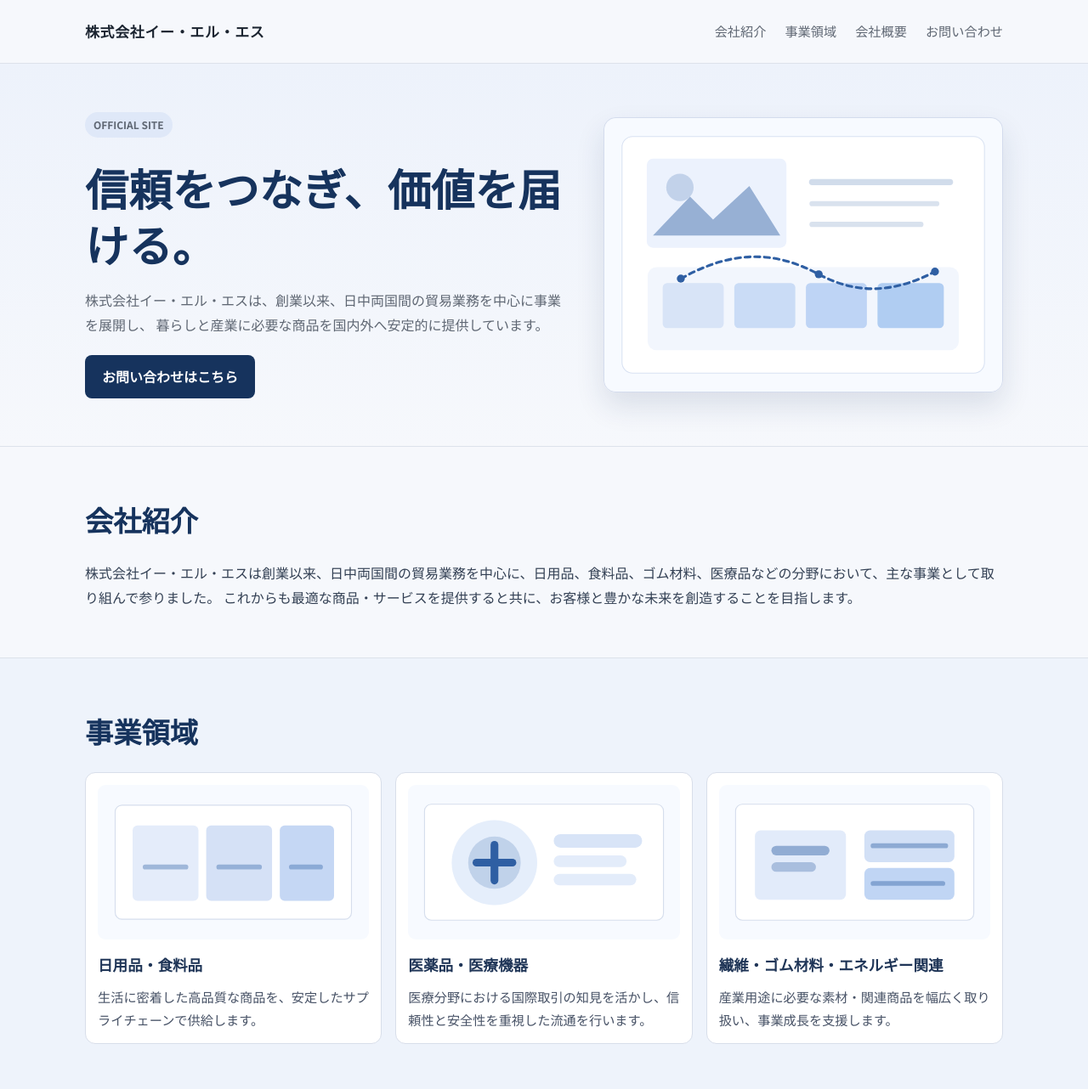
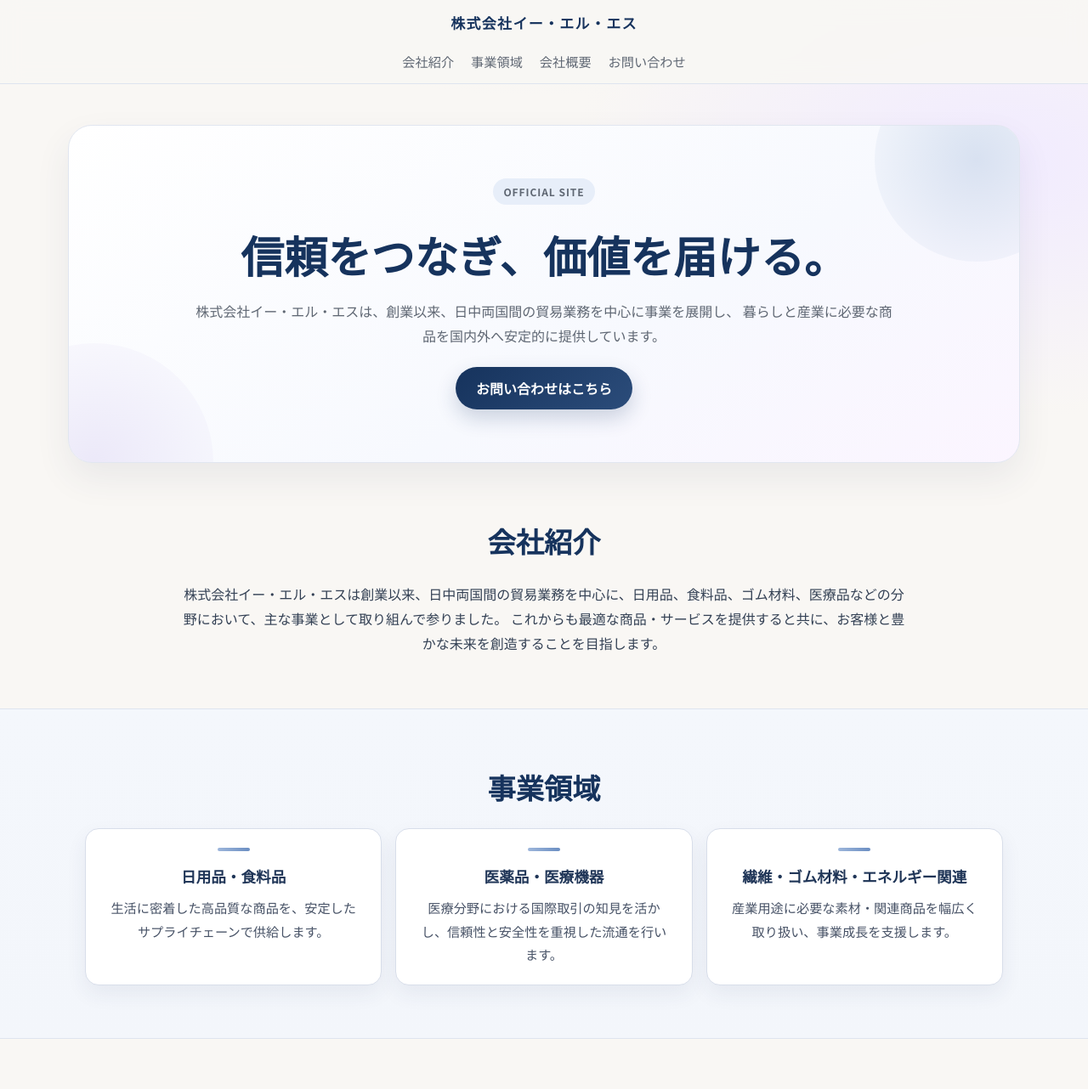
Before and after one commit to onefifteen-z/els-style, a plain HTML site: page index.html in a window 1280 px wide. Shown: the top 1282 px of the page at 85% size. Drawn offline with Linux system fonts and the light colour scheme.

Commit message:
Remove SVG artwork and refine centered light-theme design
Eliminate all image assets and redesign the page with a centered, soft-color visual system using layered gradients, elevated cards, and cleaner spacing for a more polished corporate look.

Co-authored-by: Cursor <cursoragent@cursor.com>

```diff
--- a/index.html
+++ b/index.html
@@ -41,9 +41,6 @@
             </p>
             <a class="button" href="#contact">お問い合わせはこちら</a>
           </div>
-          <div class="hero-image">
-            <img src="./assets/els-hero.svg" alt="国際貿易を表現したイメージ" />
-          </div>
         </div>
       </section>
 
@@ -62,17 +59,14 @@
           <h2>事業領域</h2>
           <div class="cards">
             <article class="card">
-              <img src="./assets/business-daily.svg" alt="" />
               <h3>日用品・食料品</h3>
               <p>生活に密着した高品質な商品を、安定したサプライチェーンで供給します。</p>
             </article>
             <article class="card">
-              <img src="./assets/business-medical.svg" alt="" />
               <h3>医薬品・医療機器</h3>
               <p>医療分野における国際取引の知見を活かし、信頼性と安全性を重視した流通を行います。</p>
             </article>
             <article class="card">
-              <img src="./assets/business-material.svg" alt="" />
               <h3>繊維・ゴム材料・エネルギー関連</h3>
               <p>産業用途に必要な素材・関連商品を幅広く取り扱い、事業成長を支援します。</p>
             </article>
@@ -109,7 +103,7 @@
 
       <section class="section section-contact" id="contact">
         <div class="wrap contact-grid">
-          <div>
+          <div class="contact-card">
             <h2>お問い合わせ</h2>
             <p>ご相談・お取引に関するお問い合わせは、以下までお気軽にご連絡ください。</p>
             <p class="contact-line">TEL: <a href="tel:0332044208">03-3204-4208</a></p>
@@ -117,9 +111,6 @@
               E-mail:
               <a href="mailto:xy-els@siren.ocn.ne.jp">xy-els@siren.ocn.ne.jp</a>
             </p>
-          </div>
-          <div class="contact-image">
-            <img src="./assets/els-office.svg" alt="オフィス所在地イメージ" />
           </div>
         </div>
       </section>
--- a/styles.css
+++ b/styles.css
@@ -1,11 +1,13 @@
 :root {
-  --bg: #f6f8fc;
+  --bg: #f9f7f4;
+  --bg-2: #f3f6fb;
   --ink: #1b2430;
   --muted: #5f6773;
-  --line: #dde2eb;
+  --line: #dee4ef;
   --navy: #16335d;
-  --accent: #2f5fa3;
+  --accent: #6b8ec2;
   --white: #ffffff;
+  --soft-shadow: 0 18px 42px rgba(45, 68, 106, 0.08);
 }
 
 * {
@@ -19,7 +21,10 @@ html {
 body {
   margin: 0;
   color: var(--ink);
-  background: var(--bg);
+  background:
+    radial-gradient(860px 500px at 50% -10%, #e9effb 0%, transparent 70%),
+    radial-gradient(700px 420px at 92% 8%, #f1ebff 0%, transparent 72%),
+    var(--bg);
   font-family: "Noto Sans JP", sans-serif;
   line-height: 1.8;
 }
@@ -38,30 +43,34 @@ a {
   position: sticky;
   top: 0;
   z-index: 20;
-  background: rgba(246, 248, 252, 0.95);
+  background: rgba(249, 247, 244, 0.86);
   border-bottom: 1px solid var(--line);
-  backdrop-filter: blur(8px);
+  backdrop-filter: blur(12px);
 }
 
 .header-inner {
   min-height: 74px;
   display: flex;
   align-items: center;
-  justify-content: space-between;
+  justify-content: center;
   gap: 16px;
+  flex-direction: column;
+  padding: 12px 0;
 }
 
 .brand {
   margin: 0;
   font-size: 1.06rem;
-  font-weight: 700;
-  letter-spacing: 0.04em;
+  font-weight: 900;
+  letter-spacing: 0.08em;
+  color: var(--navy);
 }
 
 .global-nav {
   display: flex;
-  gap: 22px;
+  gap: 20px;
   flex-wrap: wrap;
+  justify-content: center;
 }
 
 .global-nav a {
@@ -75,28 +84,53 @@ a {
 }
 
 .hero {
-  background: linear-gradient(180deg, #edf2fb 0%, var(--bg) 100%);
-  border-bottom: 1px solid var(--line);
+  padding-top: 48px;
 }
 
 .hero-grid {
-  padding-top: 56px;
-  padding-bottom: 56px;
-  display: grid;
-  grid-template-columns: 1.1fr 0.9fr;
-  gap: 36px;
-  align-items: center;
+  padding: 62px 52px;
+  border-radius: 28px;
+  background: linear-gradient(150deg, #ffffff 0%, #f7f9fe 60%, #fbf5ff 100%);
+  border: 1px solid #e1e6f0;
+  box-shadow: var(--soft-shadow);
+  position: relative;
+  overflow: hidden;
+}
+
+.hero-grid::before,
+.hero-grid::after {
+  content: "";
+  position: absolute;
+  border-radius: 50%;
+  z-index: 0;
+}
+
+.hero-grid::before {
+  width: 240px;
+  height: 240px;
+  right: -70px;
+  top: -80px;
+  background: radial-gradient(circle, rgba(107, 142, 194, 0.22), rgba(107, 142, 194, 0));
+}
+
+.hero-grid::after {
+  width: 280px;
+  height: 280px;
+  left: -110px;
+  bottom: -140px;
+  background: radial-gradient(circle, rgba(172, 149, 224, 0.18), rgba(172, 149, 224, 0));
 }
 
 .badge {
   margin: 0;
   display: inline-block;
-  padding: 4px 10px;
+  padding: 5px 12px;
   border-radius: 999px;
   font-size: 0.75rem;
-  color: var(--accent);
-  background: #dfe8f8;
+  color: #37517d;
+  background: #e7eef9;
   font-weight: 700;
+  letter-spacing: 0.08em;
 }
 
 h1 {
@@ -111,52 +145,50 @@ h1 {
   color: var(--muted);
 }
 
+.hero-copy {
+  max-width: 820px;
+  margin: 0 auto;
+  text-align: center;
+  position: relative;
+  z-index: 1;
+}
+
 .button {
   display: inline-block;
   text-decoration: none;
-  background: var(--navy);
+  background: linear-gradient(135deg, var(--navy), #2b4c7a);
   color: var(--white);
-  border-radius: 8px;
-  padding: 11px 20px;
+  border-radius: 999px;
+  padding: 11px 24px;
   font-weight: 700;
   margin-top: 8px;
+  box-shadow: 0 10px 24px rgba(22, 51, 93, 0.2);
 }
 
 .button:hover {
   background: #0f2749;
 }
 
-.hero-image img,
-.card img,
-.contact-image img {
-  width: 100%;
-  height: auto;
-  display: block;
-}
-
-.hero-image img {
-  border-radius: 14px;
-  border: 1px solid #d4dced;
-  box-shadow: 0 16px 34px rgba(22, 51, 93, 0.12);
-}
-
 .section {
-  padding: 56px 0;
+  padding: 62px 0;
 }
 
 .section h2 {
   margin: 0 0 18px;
   font-size: clamp(1.5rem, 2.6vw, 2.1rem);
   color: var(--navy);
+  text-align: center;
 }
 
 .lead {
-  margin: 0;
+  margin: 0 auto;
   color: #334054;
+  max-width: 860px;
+  text-align: center;
 }
 
 .section-alt {
-  background: #eef3fb;
+  background: linear-gradient(180deg, #f4f7fc, var(--bg-2));
   border-top: 1px solid var(--line);
   border-bottom: 1px solid var(--line);
 }
@@ -170,12 +202,25 @@ h1 {
 .card {
   background: var(--white);
   border: 1px solid #d8deea;
-  border-radius: 12px;
-  padding: 14px;
+  border-radius: 16px;
+  padding: 22px;
+  box-shadow: 0 10px 24px rgba(40, 63, 97, 0.07);
+  text-align: center;
+  position: relative;
+}
+
+.card::before {
+  content: "";
+  width: 38px;
+  height: 4px;
+  border-radius: 999px;
+  background: linear-gradient(90deg, #9db6db, #6b8ec2);
+  display: block;
+  margin: 0 auto 14px;
 }
 
 .card h3 {
-  margin: 14px 0 8px;
+  margin: 0 0 8px;
   color: #1f3557;
   font-size: 1.1rem;
 }
@@ -187,10 +232,14 @@ h1 {
 }
 
 .profile {
-  margin: 0;
+  margin: 0 auto;
   display: grid;
   grid-template-columns: 220px 1fr;
   border-top: 1px solid #d8deea;
+  max-width: 900px;
+  box-shadow: var(--soft-shadow);
+  border-radius: 14px;
+  overflow: hidden;
 }
 
 .profile dt,
@@ -203,7 +252,7 @@ h1 {
 .profile dt {
   font-weight: 700;
   color: #2a3c5b;
-  background: #f0f4fc;
+  background: #eef3fb;
 }
 
 .profile dd {
@@ -211,15 +260,23 @@ h1 {
 }
 
 .section-contact {
-  background: #f2f6fd;
+  background: linear-gradient(180deg, #f6f8fd, #f2f5fb);
   border-top: 1px solid var(--line);
 }
 
 .contact-grid {
-  display: grid;
-  grid-template-columns: 1fr 360px;
-  gap: 24px;
-  align-items: center;
+  display: block;
+}
+
+.contact-card {
+  max-width: 760px;
+  margin: 0 auto;
+  background: #ffffff;
+  border: 1px solid #d9e1f0;
+  border-radius: 20px;
+  padding: 28px;
+  text-align: center;
+  box-shadow: var(--soft-shadow);
 }
 
 .contact-line {
@@ -235,11 +292,6 @@ h1 {
 
 .contact-line a:hover {
   text-decoration: underline;
-}
-
-.contact-image img {
-  border-radius: 12px;
-  border: 1px solid #d1d9ea;
 }
 
 .site-footer {
@@ -260,24 +312,12 @@ h1 {
 }
 
 @media (max-width: 960px) {
-  .hero-grid,
-  .contact-grid {
-    grid-template-columns: 1fr;
-  }
-
   .cards {
     grid-template-columns: 1fr;
   }
 }
 
 @media (max-width: 720px) {
-  .header-inner {
-    align-items: flex-start;
-    flex-direction: column;
-    padding-top: 12px;
-    padding-bottom: 12px;
-  }
-
   .profile {
     grid-template-columns: 1fr;
   }
@@ -285,4 +325,12 @@ h1 {
   .profile dt {
     border-top: 1px solid #d8deea;
   }
+
+  .hero-grid {
+    padding: 40px 22px;
+  }
+
+  .global-nav {
+    gap: 14px;
+  }
 }
```
Also changed, not shown: assets/business-daily.svg (deleted), assets/business-material.svg (deleted), assets/business-medical.svg (deleted), assets/els-hero.svg (deleted), assets/els-office.svg (deleted).
